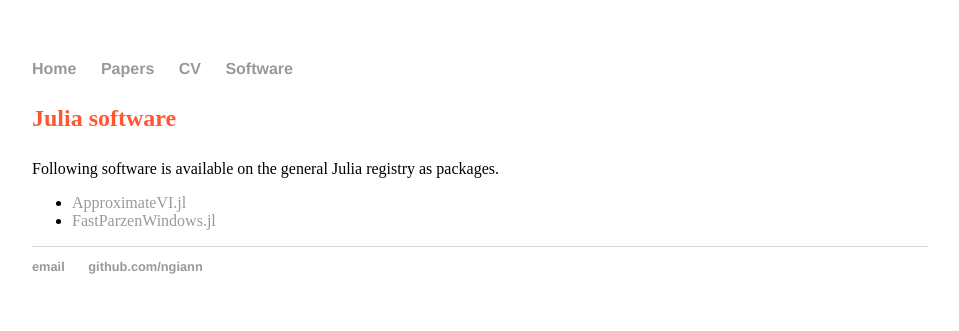
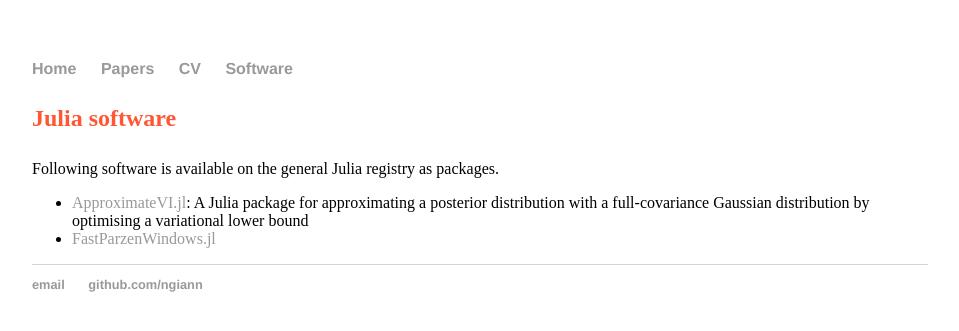
Before and after one commit to ngiann/ngiann.github.io, a Jekyll site: the page built from software/index.md, in a window 1280 px wide. Shown: the top 331 px of the page, without its empty margins (160-1119 px from the left). Built offline with Jekyll 4.4.1, drawn with Linux system fonts in a browser that asks for light colours.

Commit message:
Update index.md

```diff
--- a/software/index.md
+++ b/software/index.md
@@ -9,7 +9,7 @@
 Following software is available on the general Julia registry as packages.
 
 <ul>
-  <li><a href="https://github.com/ngiann/ApproximateVI.jl">ApproximateVI.jl</a></li>
+  <li><a href="https://github.com/ngiann/ApproximateVI.jl">ApproximateVI.jl</a>: A Julia package for approximating a posterior distribution with a full-covariance Gaussian distribution by optimising a variational lower bound</li>
   <li><a href="https://github.com/ngiann/FastParzenWindows.jl">FastParzenWindows.jl</a></li>
 </ul>
 
```
